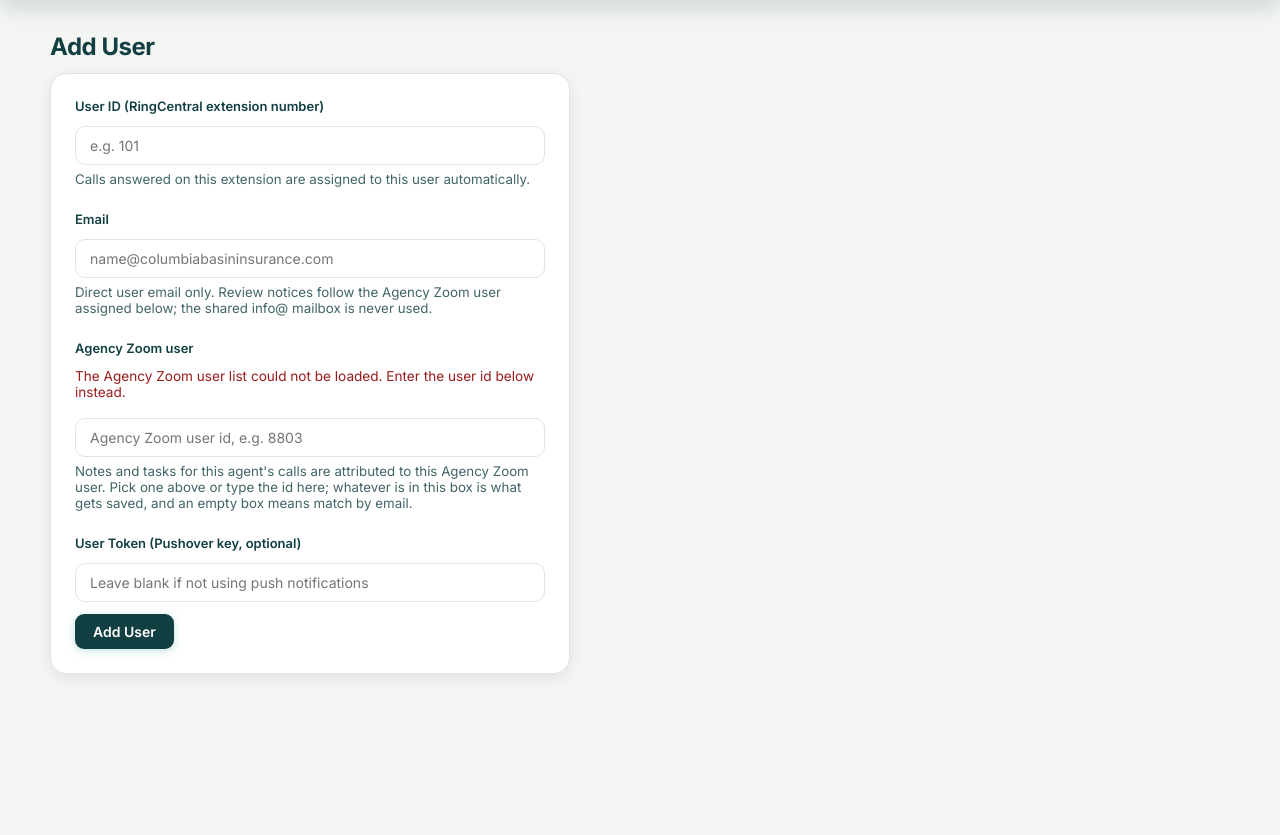
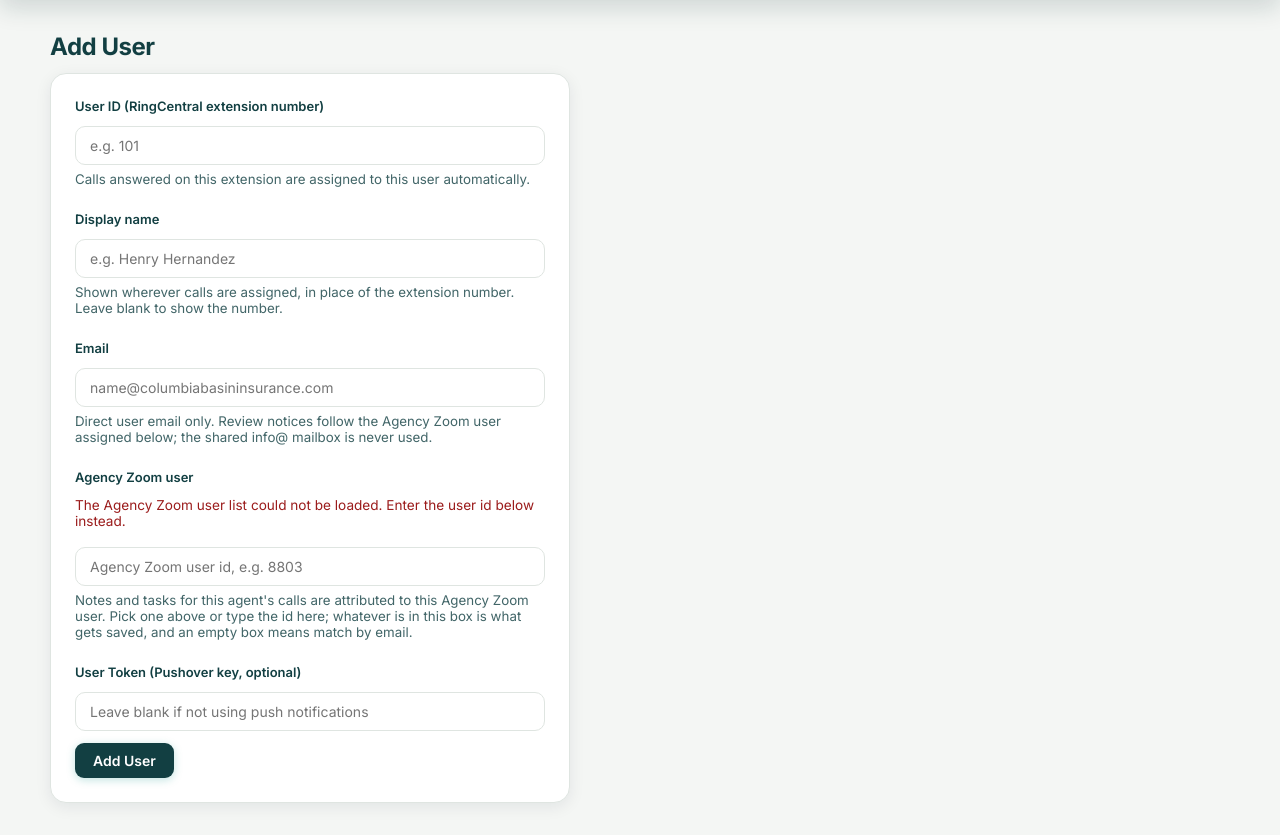
Before and after one commit to fredosaguilar/cbitranscripts, a FastAPI app: template templates/add_user.html in a window 1280 px wide. Shown: the part 72-907 px from the top of the page. Before the commit the page ends 747 px from the top, so only its background shows below. Run offline with FastAPI, Linux system fonts and the light colour scheme; the template is opened without the code that fills it, so the values that code supplies are empty.

Commit message:
Name the agents on the transcripts list, and show each one their own work
**Agents are named.** The assignment dropdowns said 101, 102, 103 --
which identifies a line, not a person. They now say Henry Hernandez,
Alfredo Aguilar and Jesus Quintero, while still storing the extension, so
nothing downstream changes.

The name is a display_name column on users_tokens, editable on the
dashboard beside the email, because the alternative -- three names
written into the code -- makes hiring somebody a deploy. EXTENSION_NAME_MAP
fills in blanks at startup so the three are right the moment this ships,
and only blanks: a name typed on the dashboard survives every restart
after it.

**The list opens on the viewer's own calls, plus anything unassigned.**
Unassigned is included deliberately -- those are the calls that get
missed, because everyone assumes somebody else can see them. Everything
else is one click away: the filter now offers All assignees alongside
each agent by name, and the default reads "My calls and unassigned"
rather than sitting blank, so a filtered list never looks like a broken
one.

Who is looking is known from the portal sign-in, which carries the user's
email, matched to an extension through users_tokens. Somebody whose email
matches no extension sees everything rather than nothing: seeing too much
is a nuisance, seeing nothing looks like an outage.

Filtering by Unassigned now also catches rows holding an empty string
rather than a null, which older assignments left behind.

Co-Authored-By: Claude Opus 5 <noreply@anthropic.com>
Claude-Session: https://claude.ai/code/session_01Rvk35JiaYAtXScNQDUYXEL

```diff
--- a/main.py
+++ b/main.py
@@ -136,6 +136,7 @@ def on_startup():
         "ALTER TABLE transcript_responses ADD COLUMN IF NOT EXISTS queue_name VARCHAR",
         "ALTER TABLE transcript_responses ADD COLUMN IF NOT EXISTS original_language VARCHAR",
         "ALTER TABLE users_tokens ADD COLUMN IF NOT EXISTS email VARCHAR",
+        "ALTER TABLE users_tokens ADD COLUMN IF NOT EXISTS display_name VARCHAR",
         "ALTER TABLE users_tokens ADD COLUMN IF NOT EXISTS agency_zoom_employee_id VARCHAR",
         "ALTER TABLE users_tokens ADD COLUMN IF NOT EXISTS agency_zoom_employee_name VARCHAR",
         "CREATE TABLE IF NOT EXISTS reprocess_requests (recording_id VARCHAR PRIMARY KEY, start_time TIMESTAMP, requested_at TIMESTAMP)",
@@ -275,6 +276,14 @@ ASSIGNMENT_EMAILS_ENABLED = _env_flag("ASSIGNMENT_EMAILS_ENABLED")
 # Optional startup seeding: "101:henry@example.com,102:fred@example.com"
 EXTENSION_EMAIL_MAP = os.getenv("EXTENSION_EMAIL_MAP", "")
 
+# Who each extension belongs to, for the screen. Only ever fills a name that is
+# blank, so a name corrected on the dashboard is not overwritten on the next
+# deploy; edit it there, or set this, and either way it sticks.
+EXTENSION_NAME_MAP = os.getenv(
+    "EXTENSION_NAME_MAP",
+    "101:Henry Hernandez,102:Alfredo Aguilar,103:Jesus Quintero",
+)
+
 # Follow-up tasks reach Agency Zoom only when an agent adds them, so nothing is
 # pushed into the CRM without a person deciding it belongs there.
 AGENCY_ZOOM_TASK_DISPATCH_INTERVAL_SECONDS = int(
@@ -929,6 +938,89 @@ def _send_assignment_email(transcript, user_email: str):
     )
 
 
+def _seed_extension_names():
+    """Fill in blank agent names from EXTENSION_NAME_MAP.
+
+    Unlike the email seeding below this runs on every start, because it can
+    only ever fill a name that is empty. That makes it safe in the way
+    re-seeding emails was not: there is no deletion to undo, and a name edited
+    on the dashboard is left exactly as it was edited.
+    """
+    entries = [entry.strip() for entry in EXTENSION_NAME_MAP.split(",") if entry.strip()]
+    if not entries:
+        return
+
+    wanted = {}
+    for entry in entries:
+        if ":" not in entry:
+            logger.warning("Ignoring malformed EXTENSION_NAME_MAP entry: %s", entry)
+            continue
+        extension, name = (part.strip() for part in entry.split(":", 1))
+        if extension and name:
+            wanted[extension] = name
+    if not wanted:
+        return
+
+    db = SessionLocal()
+    try:
+        filled = 0
+        for user in db.query(models.UserToken).all():
+            name = wanted.get(_clean_string(user.user_id) or "")
+            if name and not _clean_string(user.display_name):
+                user.display_name = name
+                filled += 1
+        if filled:
+            db.commit()
+            logger.info("Named %s extension(s) from EXTENSION_NAME_MAP", filled)
+    except Exception:
+        logger.exception("Failed to seed extension names")
+    finally:
+        db.close()
+
+
+def agent_display_name(user) -> str:
+    """What to call this person, falling back to the number on their line."""
+    if user is None:
+        return ""
+    return (_clean_string(getattr(user, "display_name", None))
+            or _clean_string(getattr(user, "agency_zoom_employee_name", None))
+            or _clean_string(getattr(user, "user_id", None))
+            or "")
+
+
+def _agent_choices(db: Session) -> list[dict]:
+    """Every assignable agent, as the extension to store and the name to show."""
+    users = db.query(models.UserToken).order_by(models.UserToken.user_id).all()
+    seen, choices = set(), []
+    for user in users:
+        extension = _clean_string(user.user_id)
+        if not extension or extension in seen:
+            continue
+        seen.add(extension)
+        choices.append({"id": extension, "name": agent_display_name(user)})
+    return choices
+
+
+def _viewer_extension(db: Session, admin) -> Optional[str]:
+    """The extension of whoever is looking at the page, if it can be told.
+
+    The portal signs people in by email, and users_tokens is what ties an email
+    to the line their calls arrive on. Without that link there is no honest way
+    to say which calls are theirs -- so the page shows everything rather than
+    guessing, which is the right way round: seeing too much is a nuisance,
+    seeing nothing looks like the app is broken.
+    """
+    email = _clean_string(getattr(admin, "username", None))
+    if not email:
+        return None
+    user = (
+        db.query(models.UserToken)
+        .filter(func.lower(models.UserToken.email) == email.lower())
+        .first()
+    )
+    return _clean_string(user.user_id) if user else None
+
+
 def _seed_extension_emails():
     """Create user records from EXTENSION_EMAIL_MAP the first time the app runs.
 
@@ -1047,6 +1139,7 @@ def bootstrap_admin_account():
 @app.on_event("startup")
 def seed_extension_emails_on_startup():
     _seed_extension_emails()
+    _seed_extension_names()
 
 
 @app.on_event("startup")
@@ -1228,6 +1321,7 @@ def _agency_zoom_employee_name(employee_id: str) -> Optional[str]:
 def add_user(
     request: Request,
     user_id: str = Form(...),
+    display_name: str = Form(""),
     email: str = Form(""),
     user_token: str = Form(""),
     agency_zoom_employee_id: str = Form(""),
@@ -1241,6 +1335,7 @@ def add_user(
     new_user = models.UserToken(
         token_id=str(uuid.uuid4()),
         user_id=_clean_string(user_id),
+        display_name=_clean_string(display_name),
         email=_clean_string(email),
         token=_clean_string(user_token),
         agency_zoom_employee_id=chosen,
@@ -1287,6 +1382,7 @@ def update_user(
     token_id: str,
     request: Request,
     user_id: str = Form(""),
+    display_name: str = Form(""),
     email: str = Form(""),
     user_token: str = Form(""),
     agency_zoom_employee_id: str = Form(""),
@@ -1300,6 +1396,7 @@ def update_user(
         # Editable because a user saved with an email here matches no call at
         # all, and there was previously no way to correct it
         user.user_id = _clean_string(user_id) or user.user_id
+        user.display_name = _clean_string(display_name)
         user.email = _clean_string(email)
         user.token = _clean_string(user_token)
         # A typed id wins, so the mapping is editable even when the picker
@@ -1315,7 +1412,8 @@ def update_user(
 @app.get("/admin/transcripts")
 # Render the transcript list for admin review, with server-side filters and pagination.
 def list_transcripts(request: Request, db: Session = Depends(get_db)):
-    if not get_logged_in_admin(request, db):
+    admin = get_logged_in_admin(request, db)
+    if not admin:
         return RedirectResponse(url="/", status_code=303)
 
     params = request.query_params
@@ -1349,10 +1447,24 @@ def list_transcripts(request: Request, db: Session = Depends(get_db)):
         )
     if status_filter in {status.value for status in models.TranscriptStatus}:
         query = query.filter(models.TranscriptResponse.status == status_filter)
+    # An agent opening this page wants their own work, not the agency's. The
+    # default is theirs plus anything nobody owns yet -- because unassigned
+    # calls are precisely the ones that get missed when everybody assumes
+    # somebody else can see them. "All assignees" is one click away.
+    viewer_extension = _viewer_extension(db, admin)
+    unowned = or_(
+        models.TranscriptResponse.assigned_to.is_(None),
+        models.TranscriptResponse.assigned_to == "",
+    )
     if assigned_filter == "unassigned":
-        query = query.filter(models.TranscriptResponse.assigned_to.is_(None))
+        query = query.filter(unowned)
+    elif assigned_filter == "all":
+        pass
     elif assigned_filter:
         query = query.filter(models.TranscriptResponse.assigned_to == assigned_filter)
+    elif viewer_extension:
+        query = query.filter(
+            or_(models.TranscriptResponse.assigned_to == viewer_extension, unowned))
     parsed_from = _parse_iso_datetime(date_from)
     if parsed_from:
         query = query.filter(models.TranscriptResponse.start_time >= parsed_from)
@@ -1381,8 +1493,8 @@ def list_transcripts(request: Request, db: Session = Depends(get_db)):
     ) or 0
     pending_count = total_all - approved_count
 
-    users = db.query(models.UserToken.user_id).distinct().all()
-    user_ids = sorted([u.user_id for u in users])
+    # The extension is what gets stored; the name is what gets read
+    agents = _agent_choices(db)
 
     filter_params = {
         "q": q or "",
@@ -1399,7 +1511,9 @@ def list_transcripts(request: Request, db: Session = Depends(get_db)):
     return templates.TemplateResponse(request, "transcripts.html", {
         "request": request,
         "transcripts": transcripts,
-        "user_ids": user_ids,
+        "agents": agents,
+        "viewer_extension": viewer_extension,
+        "viewer_name": next((a["name"] for a in agents if a["id"] == viewer_extension), ""),
         "page": page,
         "pages": pages,
         "per_page": per_page,
--- a/models.py
+++ b/models.py
@@ -14,6 +14,9 @@ class UserToken(Base):
 
     token_id = Column(String, primary_key=True, default=uuid.uuid4, unique=True, index=True)
     user_id = Column(String, nullable=False, index=True)  # store user id directly as string
+    # What to call this person on screen. An extension number identifies a line;
+    # it does not tell anybody whose calls these are.
+    display_name = Column(String, nullable=True)
     email = Column(String, nullable=True)
     token = Column(String, nullable=True)  # Pushover key; optional when only email is used
     agency_zoom_employee_id = Column(String, nullable=True)
--- a/templates/add_user.html
+++ b/templates/add_user.html
@@ -19,6 +19,11 @@
         <small style="display:block; margin:-6px 0 12px; opacity:0.8;">
             Calls answered on this extension are assigned to this user automatically.
         </small>
+
+        <label>Display name</label>
+        <input type="text" name="display_name" placeholder="e.g. Henry Hernandez"
+               value="{{ request.query_params.get('display_name', '') }}">
+        <small style="display:block; margin:-6px 0 12px; opacity:0.8;">Shown wherever calls are assigned, in place of the extension number. Leave blank to show the number.</small>
 
         <label>Email</label>
         <input type="email" name="email" placeholder="name@columbiabasininsurance.com">
--- a/templates/dashboard.html
+++ b/templates/dashboard.html
@@ -155,7 +155,7 @@
     <div class="agent-list-mobile" aria-label="Agent mappings">
         {% for user in users_tokens %}
         <a href="/admin/edit-user/{{ user.token_id }}" class="mobile-agent-row">
-            <span><strong>{{ user.agency_zoom_employee_name or user.user_id }}</strong><small>{{ user.email or "Email not added" }}</small></span>
+            <span><strong>{{ user.display_name or user.agency_zoom_employee_name or user.user_id }}</strong><small>{{ user.email or "Email not added" }}</small></span>
             <span>Ext. {{ user.user_id }} <b aria-hidden="true">›</b></span>
         </a>
         {% endfor %}
@@ -166,7 +166,9 @@
             <tbody>
                 {% for user in users_tokens %}
                 <tr>
-                    <td><strong>{{ user.user_id }}</strong>{% if "@" in (user.user_id or "") %}<small class="mapping-error">Not a valid extension</small>{% endif %}</td>
+                    <td><strong>{{ user.display_name or user.user_id }}</strong>
+                        {% if user.display_name %}<small>ext. {{ user.user_id }}</small>{% endif %}
+                        {% if "@" in (user.user_id or "") %}<small class="mapping-error">Not a valid extension</small>{% endif %}</td>
                     <td>{{ user.email or "Not added" }}</td>
                     <td>{{ user.agency_zoom_employee_name or user.agency_zoom_employee_id or "Not mapped" }}</td>
                     <td>{% if user.email %}Email + task{% else %}Task only{% endif %}</td>
--- a/templates/edit_user.html
+++ b/templates/edit_user.html
@@ -28,6 +28,11 @@
             nothing is being assigned to this user. Replace it with their extension.
         </div>
         {% endif %}
+
+        <label>Display name</label>
+        <input type="text" name="display_name" value="{{ user.display_name or '' }}"
+               placeholder="e.g. Henry Hernandez">
+        <small style="display:block; margin:-6px 0 12px; opacity:0.8;">Shown wherever calls are assigned, in place of the extension number. Leave blank to show the number.</small>
 
         <label>Email</label>
         <input type="email" name="email" value="{{ user.email or '' }}"
```
Also changed, not shown: templates/transcripts.html (+8 -5 lines).
